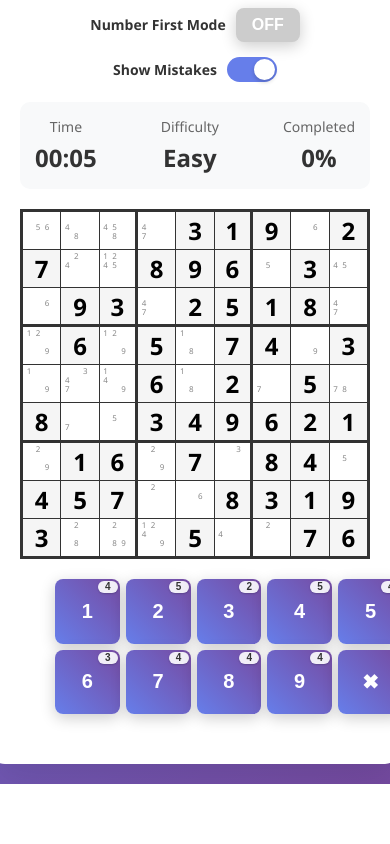
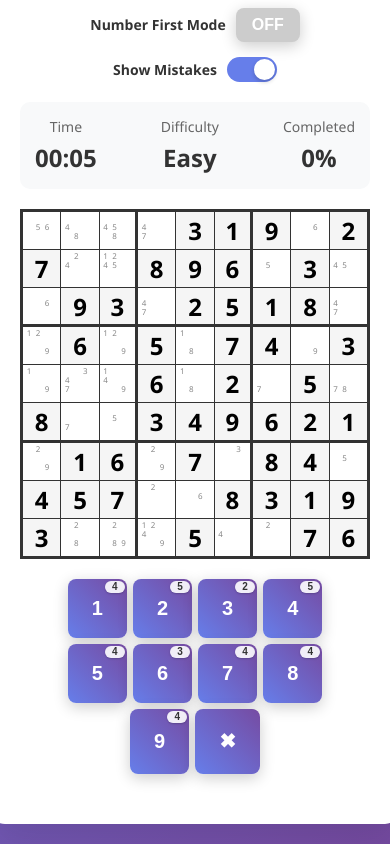
Before and after one commit to SurbhiSGupta/sudoku, a plain HTML site: page index.html in a window 390 px wide. Shown: the part 372-1216 px from the top of the page. Before the commit the page ends 1156 px from the top, so only its background shows below. Drawn offline with Linux system fonts and the light colour scheme.

Commit message:
Fix mobile number pad centering with flexbox

```diff
--- a/index.html
+++ b/index.html
@@ -186,15 +186,23 @@
         }
 
         .number-pad {
-        display: grid;
-        grid-template-columns: repeat(5, 1fr);
+        display: flex;
+        flex-wrap: wrap;
+        justify-content: center;
         gap: 6px;
         margin: 20px auto;
-        max-width: 280px;
-        width: calc(100vw - 40px);
-        padding: 0;
+        max-width: 300px;
+        width: 100%;
+        padding: 0 20px;
         box-sizing: border-box;
-        justify-self: center;
+        }
+
+        .number-btn {
+        flex: 0 0 calc(20% - 5px);
+        aspect-ratio: 1;
+        font-size: 20px;
+        font-weight: bold;
+        position: relative;
         }
 
         .number-btn {
```
